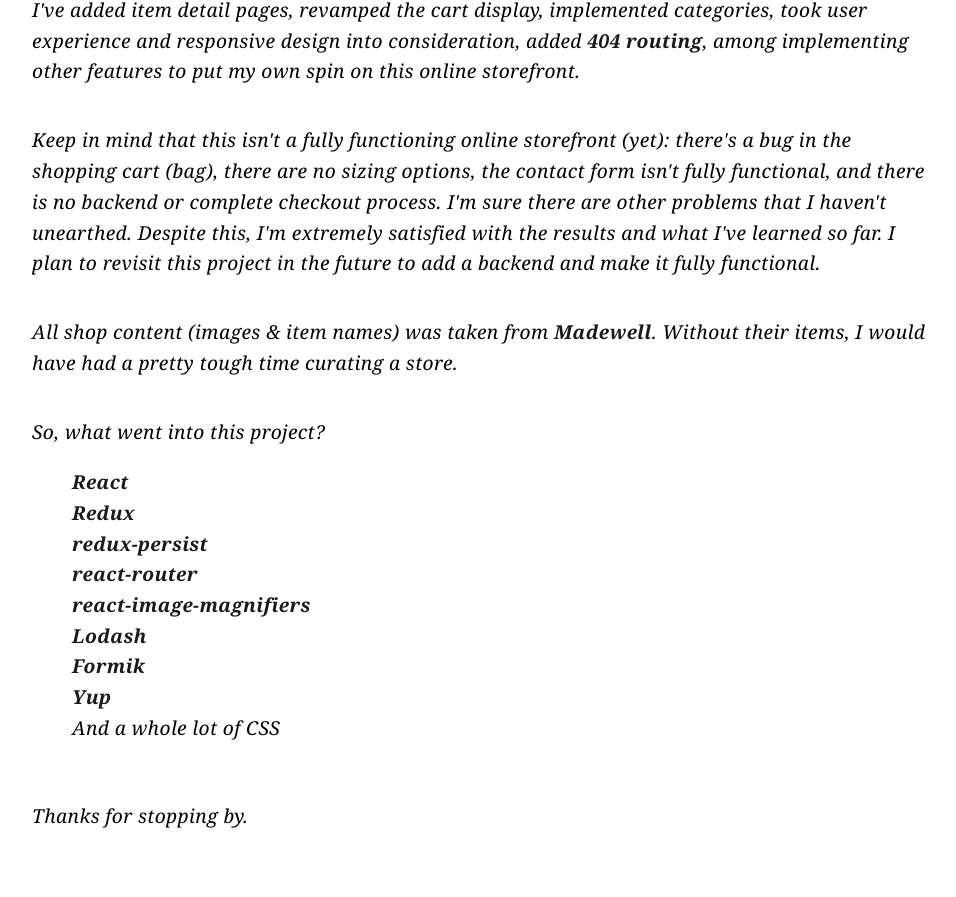
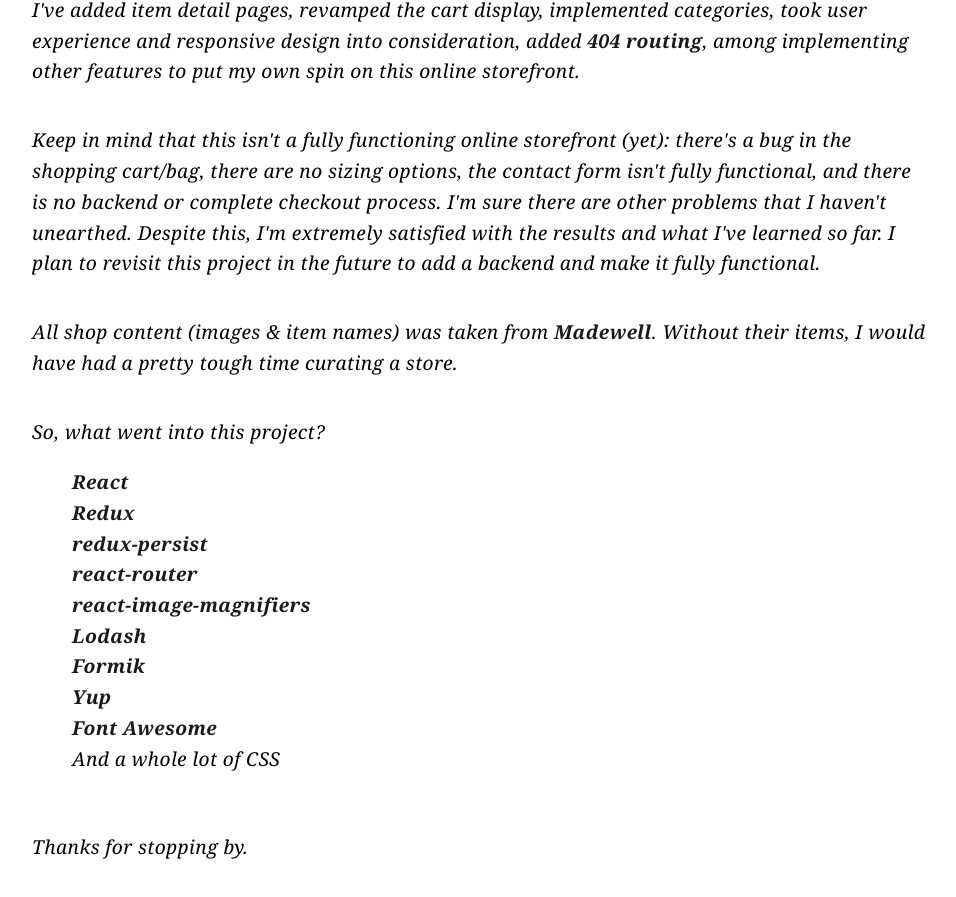
Before and after one commit to jenna-m/redux-co, a React (Create React App) app: page /about in a window 1280 px wide. Shown: the part 379-1276 px from the top of the page, without its empty margins (160-1116 px from the left). Built offline with nearby package versions, Linux system fonts and the light colour scheme.

Commit message:
Update about.js

```diff
--- a/src/components/footer/about.js
+++ b/src/components/footer/about.js
@@ -12,7 +12,7 @@ class About extends React.Component {
                     It was my first time building an app with Redux, and I wanted to get more out of the tutorial than I originally had. I expanded upon it with the help of Google, StackOverflow, and GitHub. I've added item detail pages, revamped the cart display, implemented categories, took user experience and responsive design into consideration, added <a href="/404">404 routing</a>, among implementing other features to put my own spin on this online storefront.
                 </p>
                 <p>
-                    Keep in mind that this isn't a fully functioning online storefront (yet): there's a bug in the shopping cart (bag), there are no sizing options, the contact form isn't fully functional, and there is no backend or complete checkout process. I'm sure there are other problems that I haven't unearthed. Despite this, I'm extremely satisfied with the results and what I've learned so far. I plan to revisit this project in the future to add a backend and make it fully functional.
+                    Keep in mind that this isn't a fully functioning online storefront (yet): there's a bug in the shopping cart/bag, there are no sizing options, the contact form isn't fully functional, and there is no backend or complete checkout process. I'm sure there are other problems that I haven't unearthed. Despite this, I'm extremely satisfied with the results and what I've learned so far. I plan to revisit this project in the future to add a backend and make it fully functional.
                 </p>
                 <p>
                     All shop content (images & item names) was taken from <a href="https://madewell.com" target="new">Madewell</a>. Without their items, I would have had a pretty tough time curating a store.
@@ -28,6 +28,7 @@ class About extends React.Component {
                         <li><a href="https://lodash.com/" target="new">Lodash</a></li>
                         <li><a href="https://github.com/jaredpalmer/formik" target="new">Formik</a></li>
                         <li><a href="https://github.com/jquense/yup" target="new">Yup</a></li>
+                        <li><a href="https://fontawesome.com/" target="new">Font Awesome</a></li>
                         <li>And a whole lot of CSS</li>
                     </ul>
                 </p>
```
